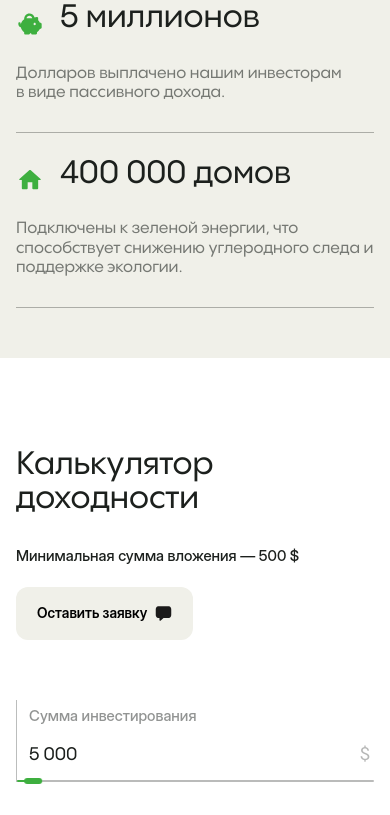
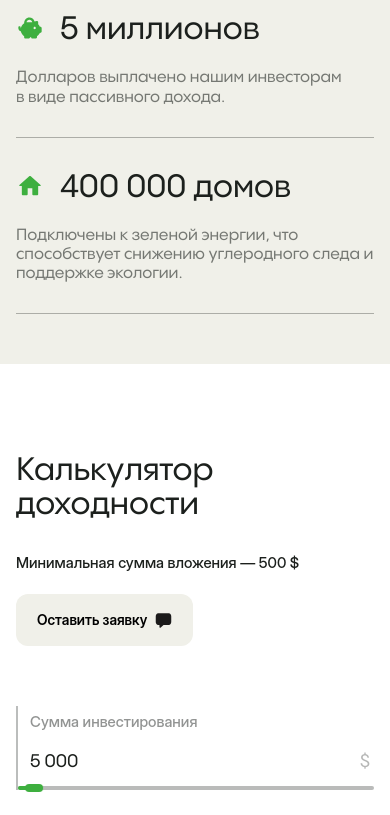
Before and after one commit to XeindsTwo/solar, a website: page app/index.html in a window 390 px wide. Shown: the part 3199-4014 px from the top of the page. Drawn offline with nearby package versions, Linux system fonts and the light colour scheme; some packages are replaced by stand-ins of ours; a script that the page names is missing; a web font is replaced by a local one.

Commit message:
hotfixes

```diff
--- /dev/null
+++ b/app/js/data.json
@@ -0,0 +1,4 @@
+{
+  "title": "Hello, world!",
+  "description": "This is a sample description."
+}
--- a/app/scss/components/_no-ui.scss
+++ b/app/scss/components/_no-ui.scss
@@ -13,6 +13,10 @@
   top: -2px;
   right: -18px;
   transform: translateX(-50%);
+  @media (max-width: 830px) {
+    height: 8px;
+    top: -2px;
+  }
 
   &::before, &::after {
     display: none;
@@ -22,6 +26,9 @@
 .noUi-horizontal {
   height: 2px;
   cursor: pointer;
+  @media (max-width: 830px) {
+    height: 4px;
+  }
 }
 
 .noUi-target {
--- a/app/scss/home/_calculator.scss
+++ b/app/scss/home/_calculator.scss
@@ -77,6 +77,9 @@
   &__item {
     border-left: 1px solid $gray;
     padding: 8px 0 0;
+    @media (max-width: 830px) {
+      border-left-width: 2px;
+    }
   }
 
   &__number, &__subtitle {
--- a/app/scss/home/_indicators.scss
+++ b/app/scss/home/_indicators.scss
@@ -154,6 +154,8 @@
     }
     @include r($phone) {
       font-size: 34px;
+      transform: translateY(8px);
+      line-height: 1;
     }
     @media (max-width: 400px) {
       font-size: 32px;
```
Also changed, not shown: app/css/style.min.css.
